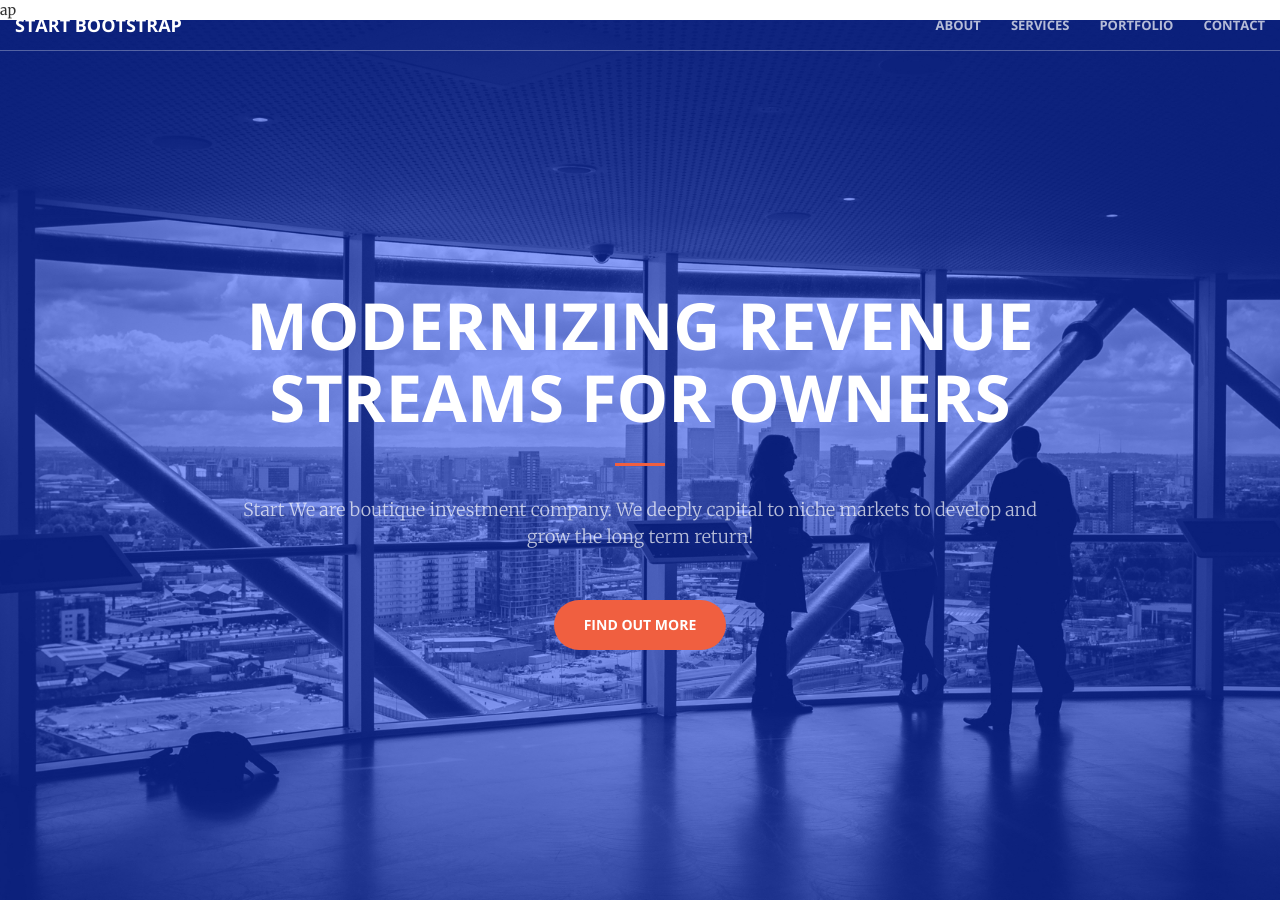
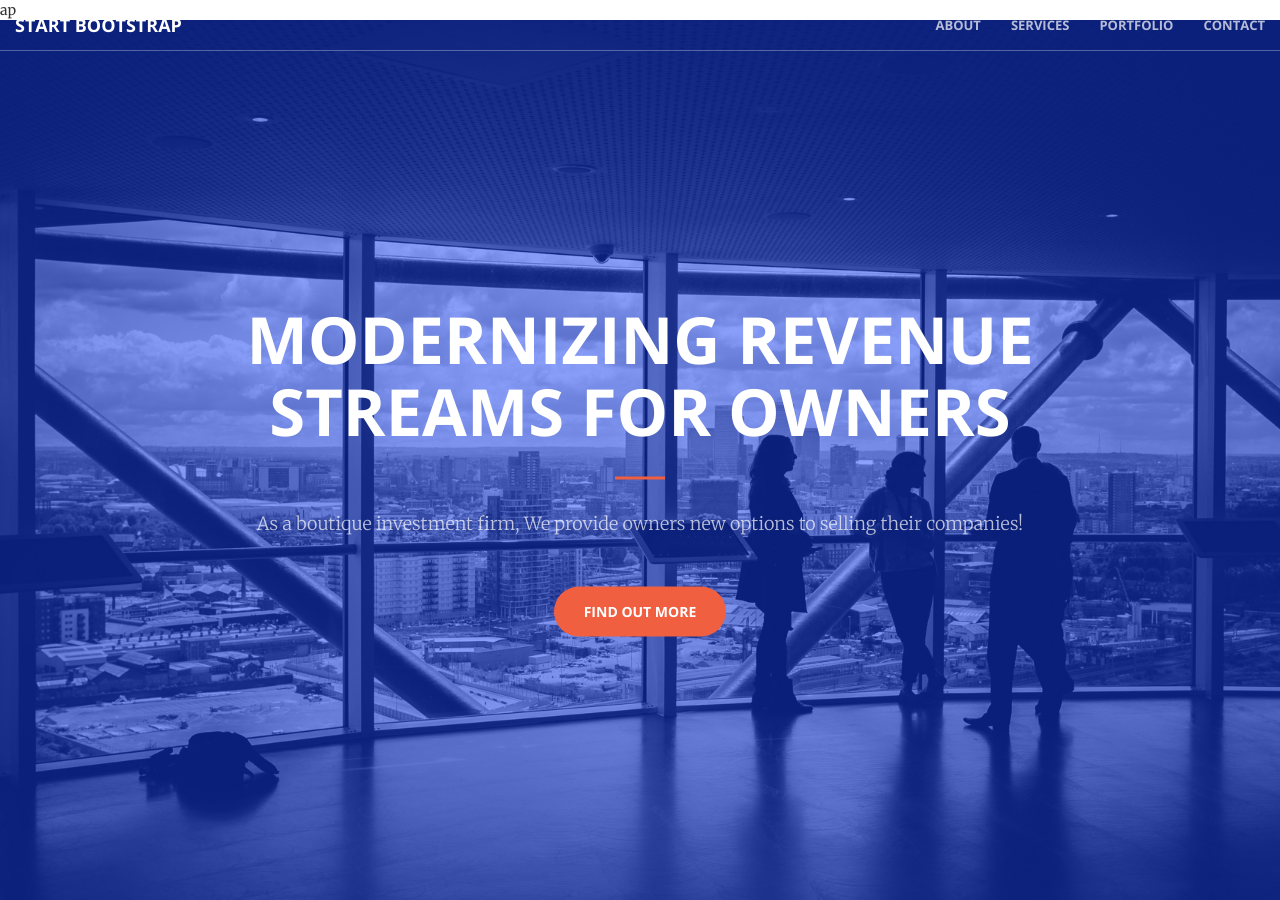
Before and after one commit to swagner2/tenaciouscap, a Jekyll site: the page built from index.html, in a window 1280 px wide and 900 px high. Built offline with Jekyll 4.4.1, drawn with Linux system fonts in a browser that asks for light colours.

Commit message:
Update header.html

```diff
--- a/_includes/header.html
+++ b/_includes/header.html
@@ -3,7 +3,7 @@ ap<header>
         <div class="header-content-inner">
             <h1>Modernizing Revenue Streams for Owners</h1>
             <hr>
-            <p>Start We are boutique investment company. We deeply capital to niche markets to develop and grow the long term return!</p>
+            <p>As a boutique investment firm, We provide owners new options to selling their companies!</p>
             <a href="#about" class="btn btn-primary btn-xl page-scroll">Find Out More</a>
         </div>
     </div>
```
